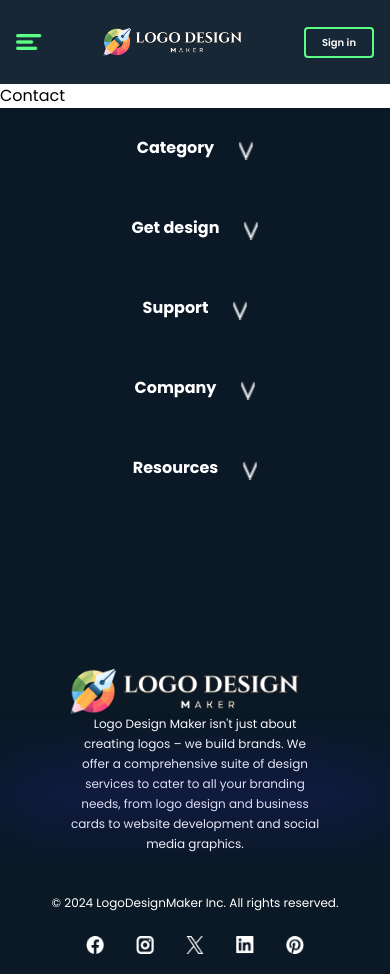
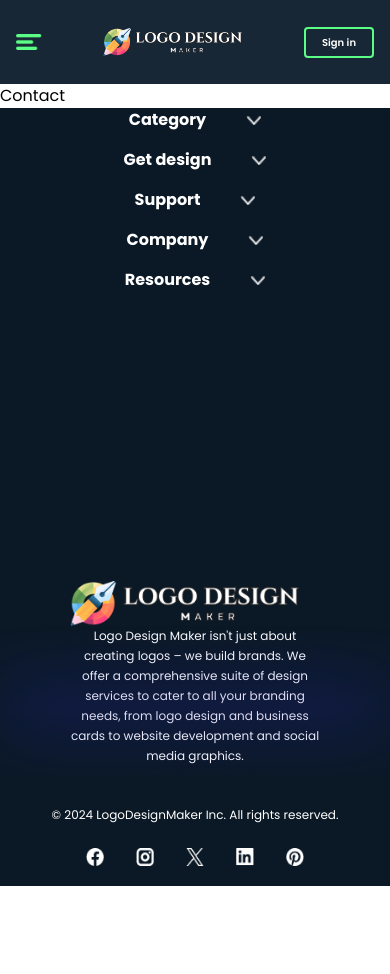
Before and after one commit to shashank8112357010/logo-designmaker, a Next.js app: page /contact in a window 390 px wide. After the commit the page ends 886 px from the top, so only its background shows below. Built offline with nearby package versions, Linux system fonts and the light colour scheme.

Commit message:
footer accordian done alingment left

```diff
--- a/src/app/components/footer/Footer.js
+++ b/src/app/components/footer/Footer.js
@@ -1,17 +1,14 @@
 'use client'
 import Image from "next/image"
-import { useState } from "react"
+
+import FooterAccordion from "./FooterAccordion"
 
 
 
 export default function Footer() {
 
-const [openFooterLinks , setOpenFooterLinks ] = useState(
-    {
-        isOpen:false,
-        heading:null,
-    }
-)
+
+
     const footerLinks = [
         {
             "heading": "Category",
@@ -34,6 +31,7 @@ const [openFooterLinks , setOpenFooterLinks ] = useState(
             "data": ["Documentation", "Papers", "Press Conferences"]
         }
     ]
+
     const socialLinks = [
         {
             img: "Facebook",
@@ -74,38 +72,9 @@ const [openFooterLinks , setOpenFooterLinks ] = useState(
                         )
                     })
                 }
-                <div className=" block sm:hidden mb-32"  >
+                <div className=" block sm:hidden mb-32 "  >
+                   <FooterAccordion footerLinks={footerLinks}/>
 
-                 {console.log(openFooterLinks)}
-                 {
-
-                    footerLinks.map((footer,index)=>{
-                        return(
-<>
-
-
-                            <div key={index} className="flex justify-center gap-6 py-7 " onClick={()=>setOpenFooterLinks({heading:footer.heading , isOpen:!openFooterLinks.isOpen})} >
-
-                              <p className=" text-mobfooterTitle sm:text-tabfooterTitle lg:text-lapfooterTitle font-bold ">{footer.heading}</p>
-
-                              <Image className="inline float-end mt-1" src={openFooterLinks.isOpen ? "/home/UpArrow.png" : "/home/DownArrow.png"} width={15} height={15} alt={openFooterLinks.isOpen ? "DownArrowImg" : "UpArrowImg"} />
-                            </div>
-
-
-                            <ul className={`text-mobfooterLinks sm:text-tabfooterLinks  lg:text-lapfooterLinks leading-8 font-normal text-primaryGrey cursor-pointer transition-all duration-500 ease-in-out ${openFooterLinks.isOpen && openFooterLinks.heading==footer.heading ? "h-60" : "h-0 opacity-0"}`}>
-                            {footer.data.map((item, index) => (
-                                <li className="cursor-pointer" key={index}>
-                                    {/* <a href="#" > */}
-                                        {item}
-                                    {/* </a> */}
-                                </li>
-                            ))}
-                        </ul>
-
-</>
-                        )
-                    })
-                 }
                 </div>
 
 
--- /dev/null
+++ b/src/app/components/footer/FooterAccordion.js
@@ -0,0 +1,45 @@
+import { useState } from 'react';
+import Image from 'next/image'; // Assuming you're using Next.js
+
+export default function FooterAccordion ({ footerLinks }) {
+  const [openFooterLinks, setOpenFooterLinks] = useState(null);
+  console.log("aman", footerLinks)
+  console.log("varun",footerLinks[0].data)
+
+  const toggleAccordion = (index) => {
+    setOpenFooterLinks((prevState) => (prevState === index ? null : index));
+  };
+
+  return (
+    <div className="block sm:hidden mb-32">
+      {footerLinks.map((link, index) => (
+        <div key={index} className="flex flex-col justify-between items-center mb-4">
+          <div
+            className="flex justify-between items-center gap-10 cursor-pointer"
+            onClick={() => toggleAccordion(index)}
+          >
+            <p className="text-mobfooterTitle sm:text-tabfooterTitle lg:text-lapfooterTitle font-bold text-white">
+              {link.heading}
+            </p>
+            <Image
+              src={openFooterLinks === index ? "/home/UpArrow.png" : "/home/DownArrow.png"}
+              width={15}
+              height={15}
+              alt={openFooterLinks === index ? "UpArrowImg" : "DownArrowImg"}
+            />
+          </div>
+          {console.log(footerLinks?.data)}
+          {openFooterLinks === index && (
+            <ul className="mt-2 cursor-pointer transition-all duration-500 ease-in-out">
+              {footerLinks[index]?.data?.map((item, itemIndex) => (
+                <li key={itemIndex} className="text-primaryGrey mb-2 text-[14px] capitalize">
+                  <a href="#">{item}</a>
+                </li>
+              ))}
+            </ul>
+          )}
+        </div>
+      ))}
+    </div>
+  );
+};
--- a/src/app/components/navbar/Navbar.js
+++ b/src/app/components/navbar/Navbar.js
@@ -34,6 +34,7 @@ export default function Navbar() {
                                 Services
                             </a>
                             <Image src="/navbar/expand_icon.svg" className="cursor-pointer" width={10} height={10} alt="logoImg" />
+
                         </li>
                         <li><a className="hover:text-primaryGreen" href="#">Price</a></li>
                         <li><a className="hover:text-primaryGreen" href="#">Contact</a></li>
@@ -42,6 +43,9 @@ export default function Navbar() {
                     <button className="hidden sm:block text-[10px] sm:text-[14px] font-semibold bg-primaryGreen border-2 border-primaryGreen hover:bg-secondaryBlack hover:border-primaryGreen text-black hover:text-white px-[14px] py-[8px] rounded-[4px] transition-all duration-300 ease-in-out">Get Started</button>
                 </div>
             </div>
+            {/* <div className="bg-red-700 flex justify-center pl-32 ">
+                    <p>varun</p>
+                </div>  */}
 
             <div className={`-z-40 bg-secondaryBlack flex flex-col lg:hidden absolute ${hide ? "left-[0px] top-20" : "-py-0 top-12 -left-[72rem]"} bg-lightWhite w-full transition-all duration-500 ease-in-out rounded-br-[20px] rounded-bl-[20px]`} >
                 <div className="bg-secondaryBlack absolute w-full">
```
